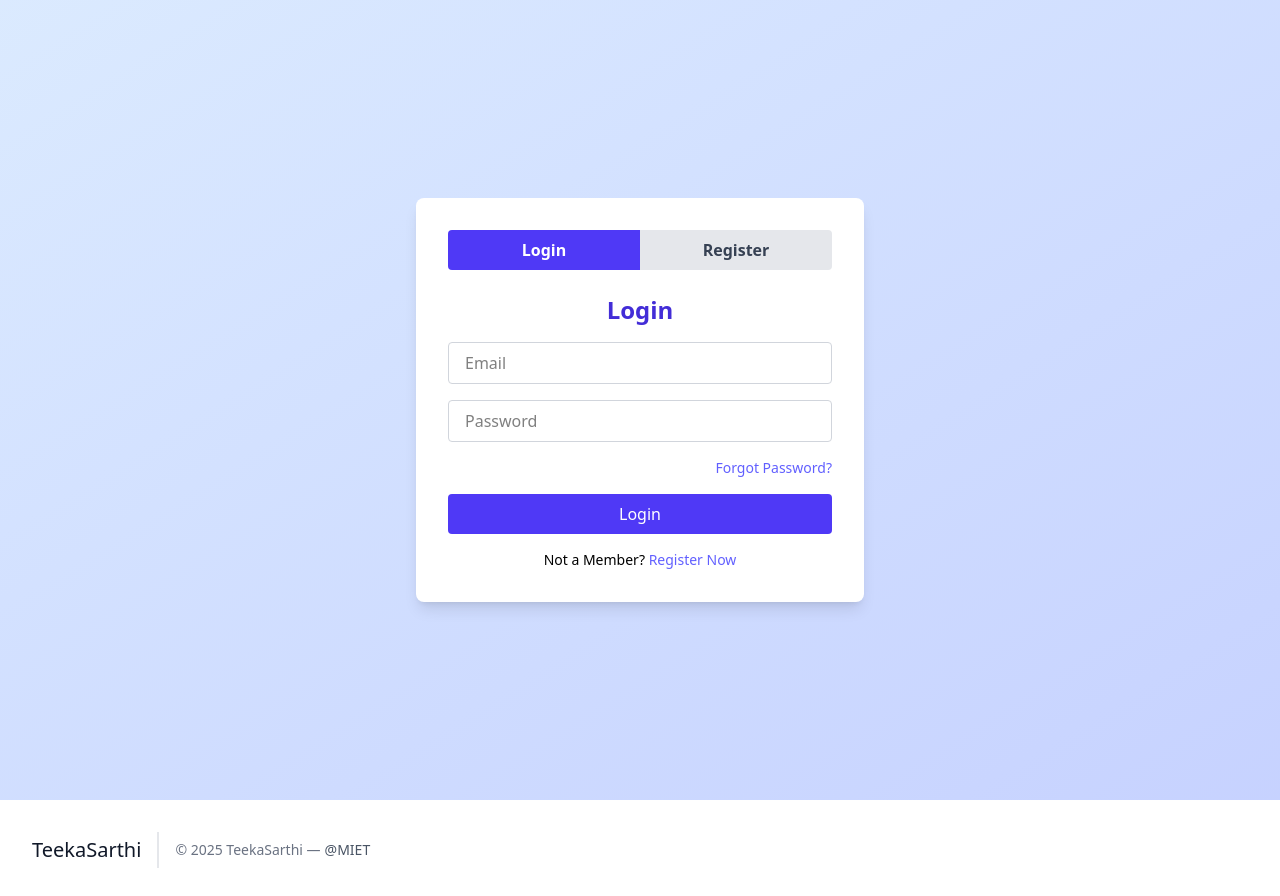
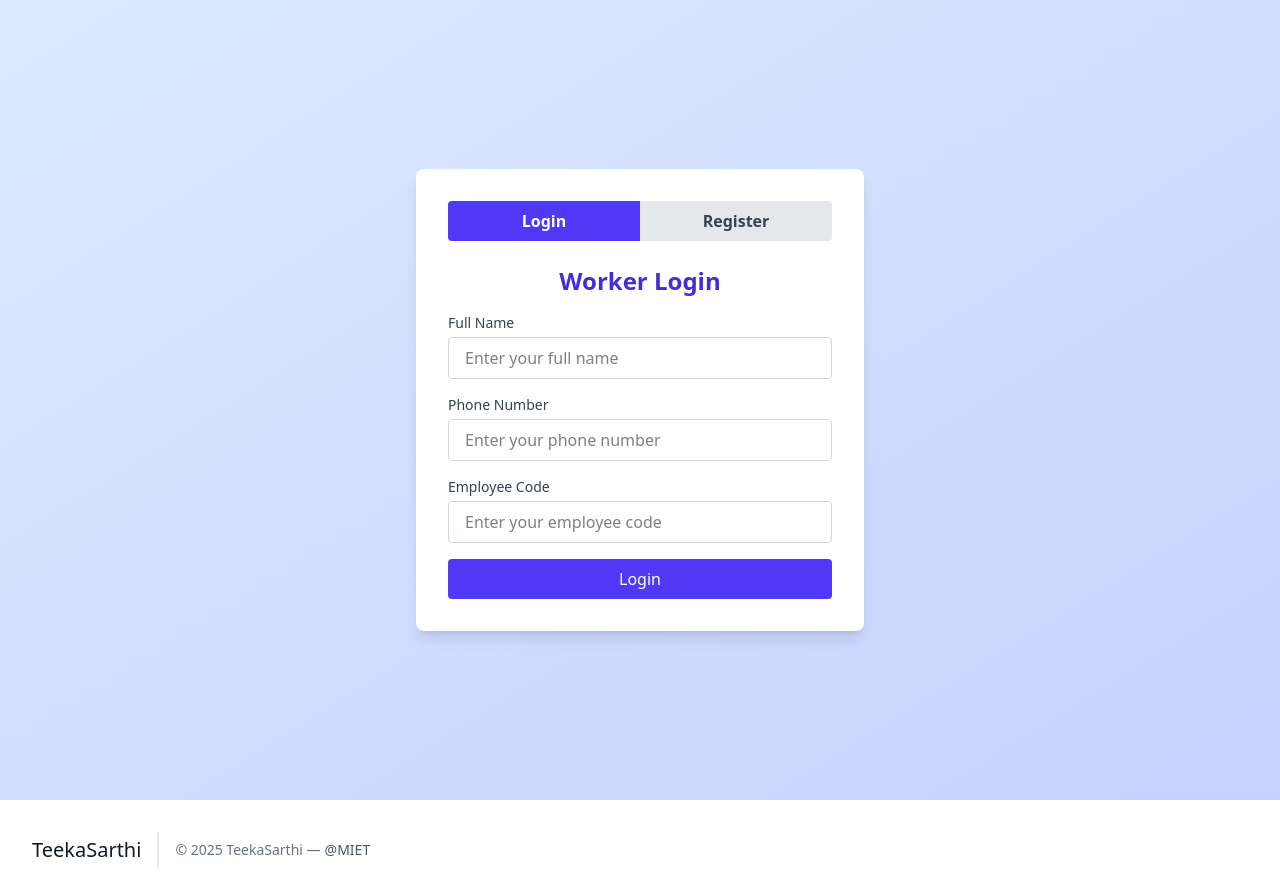
Before and after one commit to Vishesh-04/TeekaSarthi_Frontend, a React (Vite) app: page /workerlogin in a window 1280 px wide. Shown: the top 896 px of the page. Built offline with nearby package versions, Linux system fonts and the light colour scheme.

Commit message:
Security Commit

```diff
--- a/src/App.jsx
+++ b/src/App.jsx
@@ -16,6 +16,7 @@ import PendingBeneficiaries from './pages/workers/PendingBeneficiaries';
 import LocateAnganwadiCenter from './pages/LocateAnganwadiCenter';
 import AddBeneficiarySelection from './pages/AddBeneficiarySelection';
 import PersonalInformationForm from './pages/PersonalInformationForm';
+import WorkerProtectedRoute from './components/WorkerProtectedRoute';
 
 import Nav from './components/Nav';
 
@@ -65,19 +66,19 @@ function App() {
       <Route
         path="/worker/dashboard"
         element={
-          <>
+          <WorkerProtectedRoute>
             <WorkerDashboard />
             <Footer />
-          </>
+          </WorkerProtectedRoute>
         }
       />
       <Route
         path="/worker/pending-beneficiaries"
         element={
-          <>
+          <WorkerProtectedRoute>
             <PendingBeneficiaries />
             <Footer />
-          </>
+          </WorkerProtectedRoute>
         }
       />
 
--- /dev/null
+++ b/src/components/WorkerProtectedRoute.jsx
@@ -0,0 +1,14 @@
+import React from 'react';
+import { Navigate } from 'react-router-dom';
+
+const WorkerProtectedRoute = ({ children }) => {
+    const token = localStorage.getItem('workerToken');
+
+    if (!token) {
+        return <Navigate to="/workerlogin" replace />;
+    }
+
+    return children;
+};
+
+export default WorkerProtectedRoute;
--- a/src/pages/workers/WorkerLogin.jsx
+++ b/src/pages/workers/WorkerLogin.jsx
@@ -1,57 +1,63 @@
 import { useState } from "react";
 import { useNavigate } from "react-router-dom";
+import axios from "../../api/axios";
 
 function WorkerLogin() {
   const navigate = useNavigate();
   const [isLogin, setIsLogin] = useState(true);
-  const [showOtpField, setShowOtpField] = useState(false);
 
-  const handleSendOtp = () => {
-    setShowOtpField(true);
+  // Form states
+  const [name, setName] = useState("");
+  const [phone, setPhone] = useState("");
+  const [employeeCode, setEmployeeCode] = useState("");
+  const [loading, setLoading] = useState(false);
+
+  const handleLogin = async (e) => {
+    e.preventDefault();
+    setLoading(true);
+
+    try {
+      const response = await axios.post("/api/worker/auth/login", {
+        name,
+        phone,
+        employeeCode
+      });
+
+      // Assuming response.data contains the token or success message
+      if (response.data && response.data.token) {
+        localStorage.setItem("workerToken", response.data.token);
+      } else {
+        // Fallback if just success
+        localStorage.setItem("workerToken", "authenticated");
+      }
+
+      alert("Logged in successfully");
+      navigate("/worker/dashboard");
+    } catch (error) {
+      console.error("Login error:", error);
+      alert(error.response?.data?.message || "Login failed. Please check your credentials.");
+    } finally {
+      setLoading(false);
+    }
   };
 
-  // Updated login handler
-
-  const handleLogin = (e) => {
-  e.preventDefault();
-
-  // ✅ Store dummy token to allow WorkerDashboard entry
-  localStorage.setItem("workerToken", "dummy-worker-token");
-
-  alert("Logged in successfully (dummy)");
-  navigate("/worker/dashboard");
-};
-
-// Similarly in handleRegister:
   const handleRegister = (e) => {
     e.preventDefault();
-
-  // ✅ Store dummy token to allow WorkerDashboard entry
-  localStorage.setItem("workerToken", "dummy-worker-token");
-
-  alert("Registered successfully (dummy)");
-  navigate("/worker/dashboard");
+    alert("Registration feature coming soon. Please contact admin.");
   };
-
 
   return (
     <div className="min-h-screen flex items-center justify-center bg-gradient-to-br from-blue-100 to-indigo-200 p-6">
       <div className="bg-white shadow-lg rounded-lg w-full max-w-md p-8 space-y-6">
-        <div className="flex justify-between">
+        <div className="flex justify-between mb-6">
           <button
-            onClick={() => {
-              setIsLogin(true);
-              setShowOtpField(false);
-            }}
+            onClick={() => setIsLogin(true)}
             className={`w-1/2 py-2 font-semibold rounded-l ${isLogin ? "bg-indigo-600 text-white" : "bg-gray-200 text-gray-700"}`}
           >
             Login
           </button>
           <button
-            onClick={() => {
-              setIsLogin(false);
-              setShowOtpField(false);
-            }}
+            onClick={() => setIsLogin(false)}
             className={`w-1/2 py-2 font-semibold rounded-r ${!isLogin ? "bg-indigo-600 text-white" : "bg-gray-200 text-gray-700"}`}
           >
             Register
@@ -61,109 +67,66 @@ const handleRegister = (e) => {
         {/* Login Form */}
         {isLogin ? (
           <form onSubmit={handleLogin} className="space-y-4">
-            <h2 className="text-2xl font-bold text-center text-indigo-700">Login</h2>
+            <h2 className="text-2xl font-bold text-center text-indigo-700">Worker Login</h2>
+
+            <div>
+              <label className="block text-sm font-medium text-gray-700 mb-1">Full Name</label>
               <input
-              type="email"
-              placeholder="Email"
+                type="text"
+                placeholder="Enter your full name"
                 className="w-full px-4 py-2 border border-gray-300 rounded focus:outline-none focus:ring-2 focus:ring-indigo-400"
+                value={name}
+                onChange={(e) => setName(e.target.value)}
                 required
               />
+            </div>
+
+            <div>
+              <label className="block text-sm font-medium text-gray-700 mb-1">Phone Number</label>
               <input
-              type="password"
-              placeholder="Password"
+                type="tel"
+                placeholder="Enter your phone number"
                 className="w-full px-4 py-2 border border-gray-300 rounded focus:outline-none focus:ring-2 focus:ring-indigo-400"
+                value={phone}
+                onChange={(e) => setPhone(e.target.value)}
                 required
               />
-            <div className="flex justify-end text-sm">
-              <a href="/forgot-password" className="text-indigo-500 hover:underline">
-                Forgot Password?
-              </a>
             </div>
-            <button className="w-full bg-indigo-600 text-white py-2 rounded hover:bg-indigo-700">
-              Login
+
+            <div>
+              <label className="block text-sm font-medium text-gray-700 mb-1">Employee Code</label>
+              <input
+                type="text"
+                placeholder="Enter your employee code"
+                className="w-full px-4 py-2 border border-gray-300 rounded focus:outline-none focus:ring-2 focus:ring-indigo-400"
+                value={employeeCode}
+                onChange={(e) => setEmployeeCode(e.target.value)}
+                required
+              />
+            </div>
+
+            <button
+              type="submit"
+              disabled={loading}
+              className={`w-full bg-indigo-600 text-white py-2 rounded hover:bg-indigo-700 transition-colors ${loading ? 'opacity-70 cursor-not-allowed' : ''}`}
+            >
+              {loading ? "Logging in..." : "Login"}
             </button>
-            <p className="text-center text-sm">
-              Not a Member?{" "}
-              <span
-                onClick={() => {
-                  setIsLogin(false);
-                  setShowOtpField(false);
-                }}
-                className="text-indigo-500 cursor-pointer hover:underline"
-              >
-                Register Now
-              </span>
-            </p>
           </form>
         ) : (
-          /* Register Form */
-          <form onSubmit={handleRegister} className="space-y-4">
-            <h2 className="text-2xl font-bold text-center text-indigo-700">Register</h2>
-            <input
-              type="text"
-              placeholder="Full Name"
-              className="w-full px-4 py-2 border border-gray-300 rounded focus:outline-none focus:ring-2 focus:ring-indigo-400"
-              required
-            />
-            <input
-              type="email"
-              placeholder="Email"
-              className="w-full px-4 py-2 border border-gray-300 rounded focus:outline-none focus:ring-2 focus:ring-indigo-400"
-              required
-            />
-            <div className="flex gap-2">
-              <input
-                type="tel"
-                placeholder="Mobile Number"
-                className="w-full px-4 py-2 border border-gray-300 rounded focus:outline-none focus:ring-2 focus:ring-indigo-400"
-                required
-              />
+          /* Register Form Placeholder */
+          <div className="text-center py-8">
+            <h2 className="text-2xl font-bold text-indigo-700 mb-4">Worker Registration</h2>
+            <p className="text-gray-600 mb-6">
+              Please contact your supervisor or administrator to register as a new worker.
+            </p>
             <button
-                type="button"
-                onClick={handleSendOtp}
-                className="bg-indigo-600 text-white px-4 py-2 rounded hover:bg-indigo-700"
+              onClick={() => setIsLogin(true)}
+              className="text-indigo-600 hover:underline font-medium"
             >
-                Send OTP
+              Back to Login
             </button>
           </div>
-
-            {showOtpField && (
-              <input
-                type="text"
-                placeholder="Enter OTP"
-                className="w-full px-4 py-2 border border-gray-300 rounded focus:outline-none focus:ring-2 focus:ring-indigo-400"
-                required
-              />
-            )}
-
-            <input
-              type="password"
-              placeholder="Password"
-              className="w-full px-4 py-2 border border-gray-300 rounded focus:outline-none focus:ring-2 focus:ring-indigo-400"
-              required
-            />
-            <input
-              type="password"
-              placeholder="Confirm Password"
-              className="w-full px-4 py-2 border border-gray-300 rounded focus:outline-none focus:ring-2 focus:ring-indigo-400"
-              required
-            />
-            <button className="w-full bg-indigo-600 text-white py-2 rounded hover:bg-indigo-700">
-              Register
-            </button>
-            <p className="text-center text-sm">
-              Already a Member?{" "}
-              <span
-                onClick={() => {
-                  setIsLogin(true);
-                  setShowOtpField(false);
-                }}
-                className="text-indigo-500 cursor-pointer hover:underline"
-              >
-                Login Now
-              </span>
-            </p>
-          </form>
         )}
       </div>
     </div>
```
Lines whose indentation alone changed are shown as unchanged.
